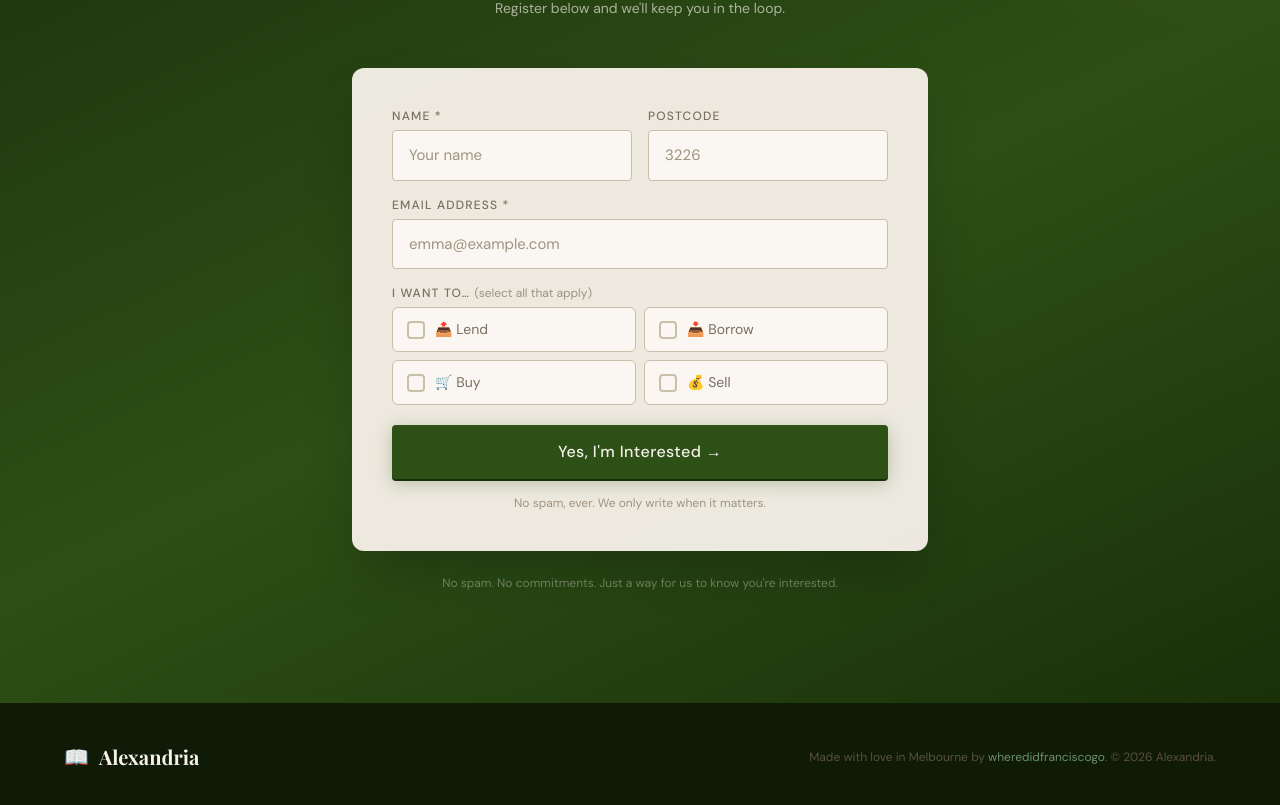
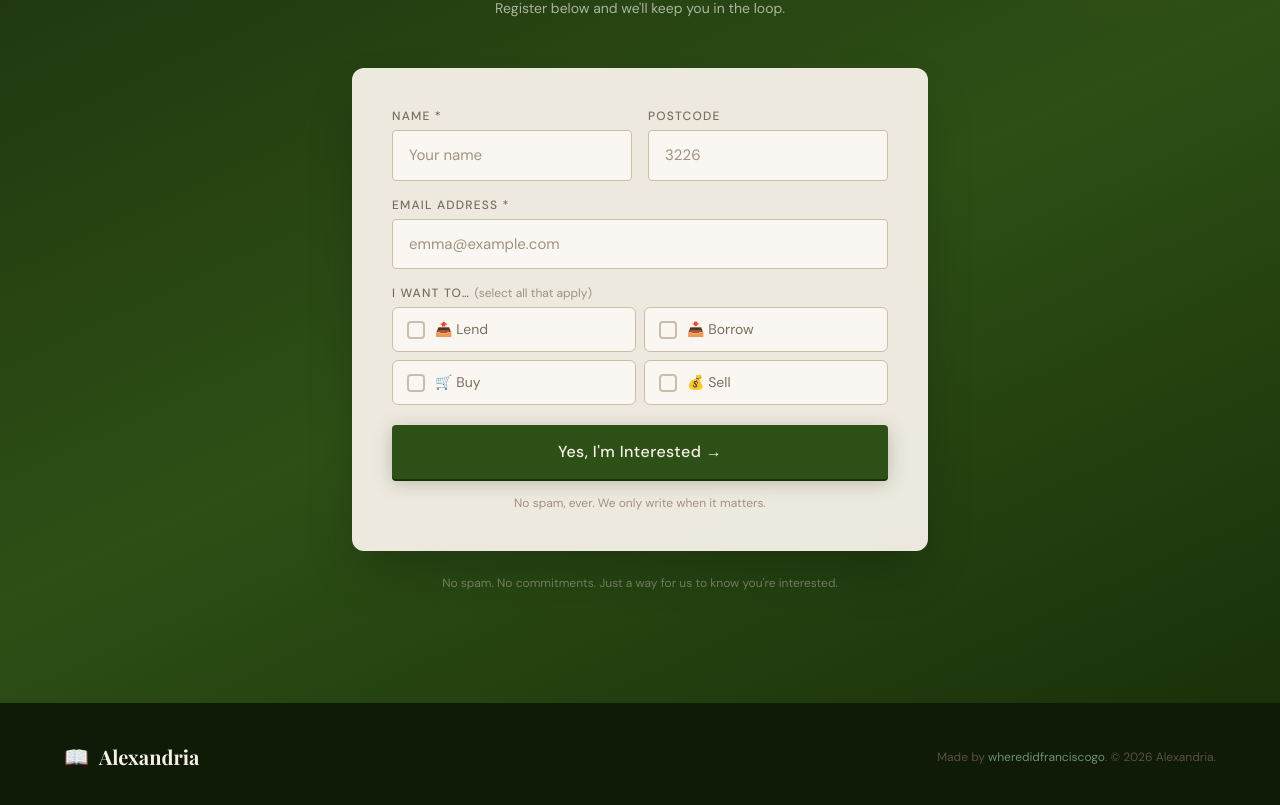
Before and after one commit to wheredidfranciscogo/alexandria, a React (Vite) app: page / in a window 1280 px wide. Shown: the part 3019-3824 px from the top of the page. Built offline with nearby package versions, Linux system fonts and the light colour scheme; a web font is replaced by a local one.

Commit message:
change hero look

```diff
--- a/src/App.jsx
+++ b/src/App.jsx
@@ -223,7 +223,7 @@ export default function App() {
                 <img
                   src="/logo-alexandria.svg"
                   alt="Alexandria"
-                  style={{ width: "65%", height: "65%", objectFit: "contain" }}
+                  style={{ width: "85%", height: "85%", objectFit: "contain" }}
                 />
               </div>
             </div>
@@ -531,7 +531,7 @@ export default function App() {
             </span>
           </div>
           <p className="text-xs" style={{ color: "#5A5040" }}>
-            Made with love in Melbourne by{" "}
+            Made by{" "}
             <a
               href="https://wheredidfranciscogo.com"
               target="_blank"
```
